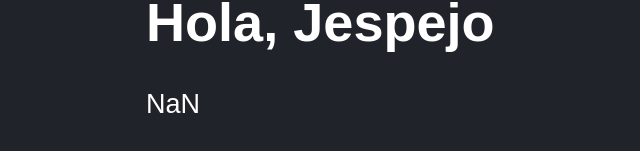
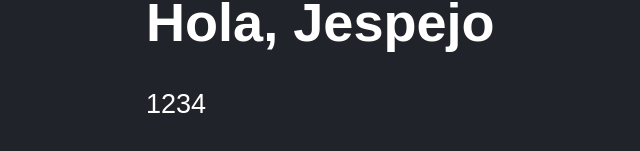
Before and after one commit to jespejo-run-dev/counter-app, a React (Vite) app: page / in a window 1280 px wide. Shown: the part 193-344 px from the top of the page, without its empty margins (2-642 px from the left). Built offline with nearby package versions, Linux system fonts and the light colour scheme.

Commit message:
PropTypes

```diff
--- a/src/FirstApp.jsx
+++ b/src/FirstApp.jsx
@@ -1,3 +1,5 @@
+import PropTypes from 'prop-types';
+
 export const FristApp = ({title, subTitle}) => {
 
     // console.log(props);
@@ -7,7 +9,12 @@ export const FristApp = ({title, subTitle}) => {
             <h1>{title}</h1>
             {/* Expresion no objeto */}
             {/* <code>{JSON.stringify(newMessage)}</code> */}
-            <p>{subTitle + 1}</p>
+            <p>{subTitle}</p>
         </>
     )
 }
+
+FristApp.propTypes = {
+    title: PropTypes.string.isRequired,
+    subTitle: PropTypes.number.isRequired,
+}
--- a/src/main.jsx
+++ b/src/main.jsx
@@ -5,6 +5,6 @@ import './styles.css'
 
 ReactDOM.createRoot(document.getElementById('root')).render(
     <React.StrictMode>
-        <FristApp title="Hola, Jespejo" />
+        <FristApp title="Hola, Jespejo" subTitle={1234} />
     </React.StrictMode>
 )
```
